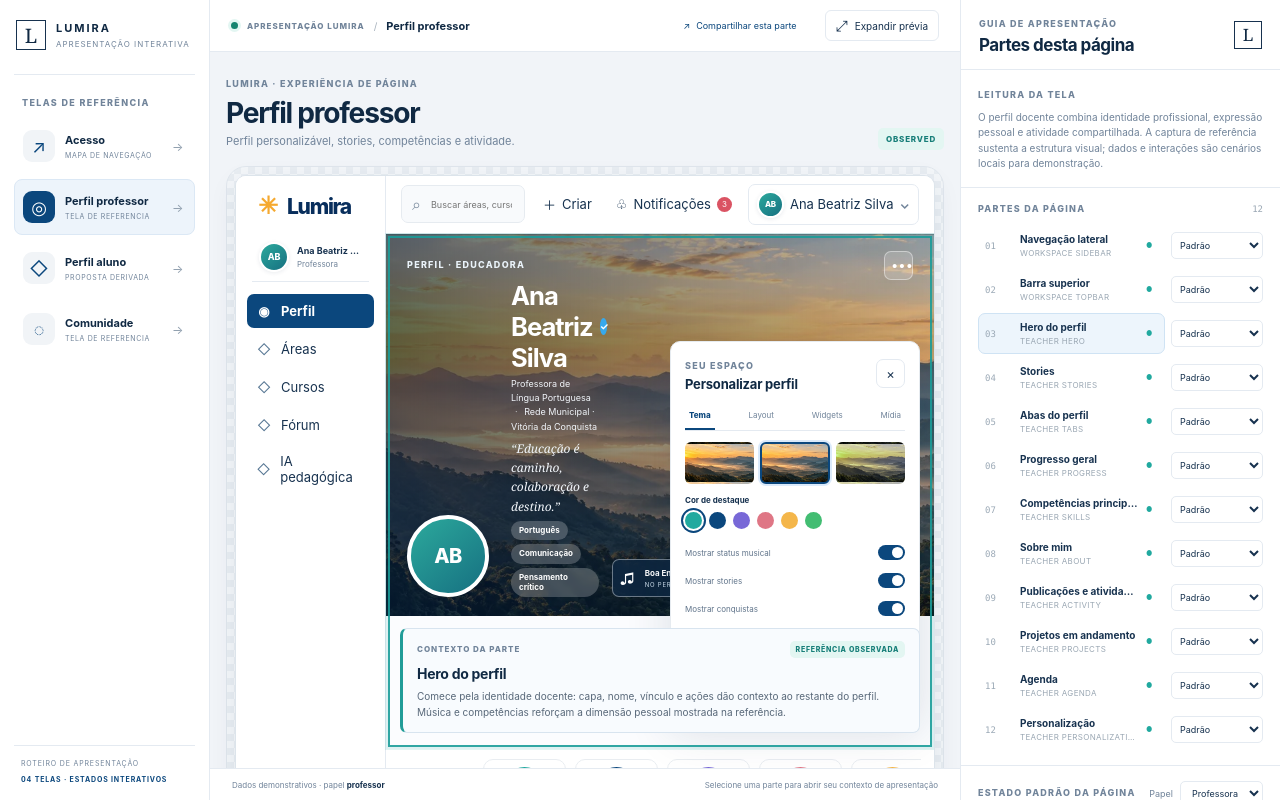
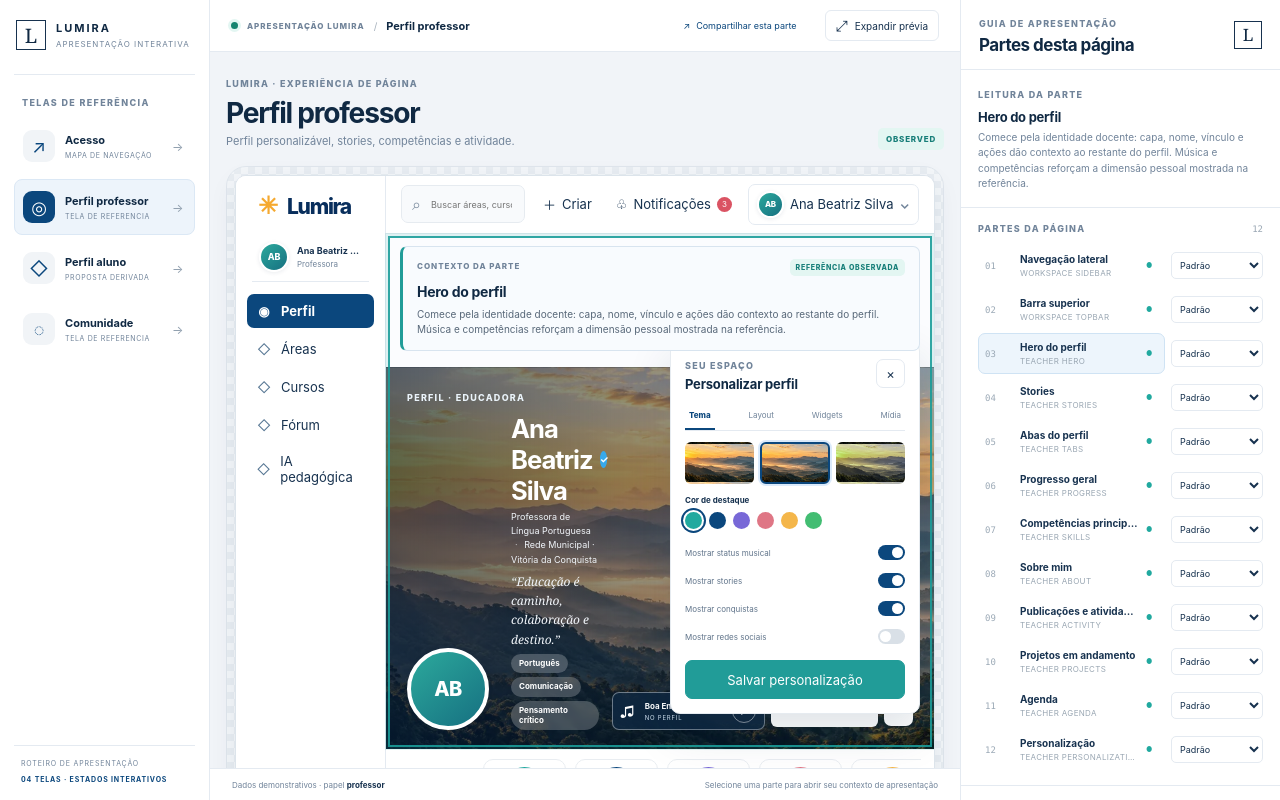
Before and after one commit to glaucodeveloper/lumira-frontend-cognoscere, a website built with Vite: page index.html in a window 1280 px wide. Built offline with nearby package versions, Linux system fonts and the light colour scheme.

Commit message:
Atualiza contexto da parte selecionada

```diff
--- a/src/componenting-demo-lab.css
+++ b/src/componenting-demo-lab.css
@@ -419,8 +419,16 @@ lumira-page-part {
 .lm-presentation-overview {
   background: #fff;
 }
+.lm-presentation-overview>h3 {
+  margin: 7px 0 0;
+  color: var(--lm-ink-strong);
+  font-family: var(--lm-font-display);
+  font-size: 13px;
+  font-weight: 650;
+  letter-spacing: -.02em;
+}
 .lm-presentation-overview>p {
-  margin: 8px 0 0;
+  margin: 5px 0 0;
   color: var(--lm-muted);
   font-size: 10px;
   line-height: 1.55;
--- a/src/componenting-demo-lab.ts
+++ b/src/componenting-demo-lab.ts
@@ -531,13 +531,13 @@ export function componentingDemoLab({ screens, fixtures }: { screens: readonly R
         + '<div class="lm-preview-mat"><div class="lm-preview-frame ' + (screen.id === 'access' ? 'access-frame' : '') + '" data-screen-state="' + e(this.state.screenState) + '"><div class="lm-page-component-mount"></div></div></div></div>'
         + '<footer class="lm-preview-footer"><span>Dados demonstrativos · papel <b>' + e(this.state.role) + '</b></span><span>Selecione uma parte para abrir seu contexto de apresentação</span></footer></section>'
         + '<aside class="lm-inspector"><header class="lm-inspector-heading"><div><span class="lm-eyebrow">GUIA DE APRESENTAÇÃO</span><h2>Partes desta página</h2></div><span class="lm-inspector-mark">L</span></header>'
-        + '<section class="lm-inspector-section lm-presentation-overview"><span class="lm-eyebrow">LEITURA DA TELA</span><p>' + e(screen.presentation) + '</p></section>'
+        + '<section class="lm-inspector-section lm-presentation-overview"><span class="lm-eyebrow">LEITURA DA PARTE</span><h3>' + e(selectedRegion?.title ?? screen.title) + '</h3><p>' + e(selectedRegion?.presentation ?? screen.presentation) + '</p></section>'
         + '<section class="lm-inspector-section"><header class="lm-inspector-section-heading"><span class="lm-eyebrow">PARTES DA PÁGINA</span><small>' + String(screen.regions.length).padStart(2, '0') + '</small></header><nav class="lm-component-list">' + componentButtons + '</nav></section>'
         + '<section class="lm-inspector-section lm-controls-section"><header class="lm-inspector-section-heading"><span class="lm-eyebrow">ESTADO PADRÃO DA PÁGINA</span><label class="lm-role-picker">Papel<select data-role-select><option value="professor" ' + (this.state.role === 'professor' ? 'selected' : '') + '>Professora</option><option value="aluno" ' + (this.state.role === 'aluno' ? 'selected' : '') + '>Estudante</option><option value="visitante" ' + (this.state.role === 'visitante' ? 'selected' : '') + '>Visitante</option></select></label></header>'
         + '<div class="lm-state-controls">' + statusControls + '</div><p class="lm-state-help">Cada parte pode sobrescrever este estado na lista.</p></section>'
         + '<section class="lm-inspector-section lm-prototype-section"><div class="lm-prototype-mount"></div></section>'
         + '<section class="lm-inspector-section lm-fixture-section"><header class="lm-inspector-section-heading"><span class="lm-eyebrow">DADOS DE DEMONSTRAÇÃO</span><small>EDITÁVEIS</small></header><div class="lm-fixture-mount"></div></section>'
-        + '<footer class="lm-inspector-footer">A explicação aparece dentro da parte selecionada na prévia, junto ao conteúdo demonstrado.</footer></aside></div>';
+        + '<footer class="lm-inspector-footer">O contexto aparece antes do conteúdo da parte selecionada na prévia.</footer></aside></div>';
       const editor = document.createElement('demo-data-editor') as DemoDataEditorElement;
       editor.configure(screen.fixtureKey, data);
       const prototypeEditor = document.createElement('demo-prototype-editor') as DemoPrototypeEditor;
--- a/src/components.ts
+++ b/src/components.ts
@@ -1125,7 +1125,7 @@ export function registerComponentElements(): void {
         const visibleContent = prototypeParameters.visible === false
           ? '<div class="lm-prototype-hidden" role="status"><strong>Componente oculto</strong><span>Ative “Exibir componente” nos parâmetros para mostrar a peça.</span></div>'
           : content;
-        this.innerHTML = visibleContent + presentationBlock + componentStateLayer(situation.status);
+        this.innerHTML = presentationBlock + visibleContent + componentStateLayer(situation.status);
         this.prepareControls();
         this.restoreInteraction();
       }
```
Also changed, not shown: docs/APRESENTACAO_PUBLICA.md (+1 -1 lines).
